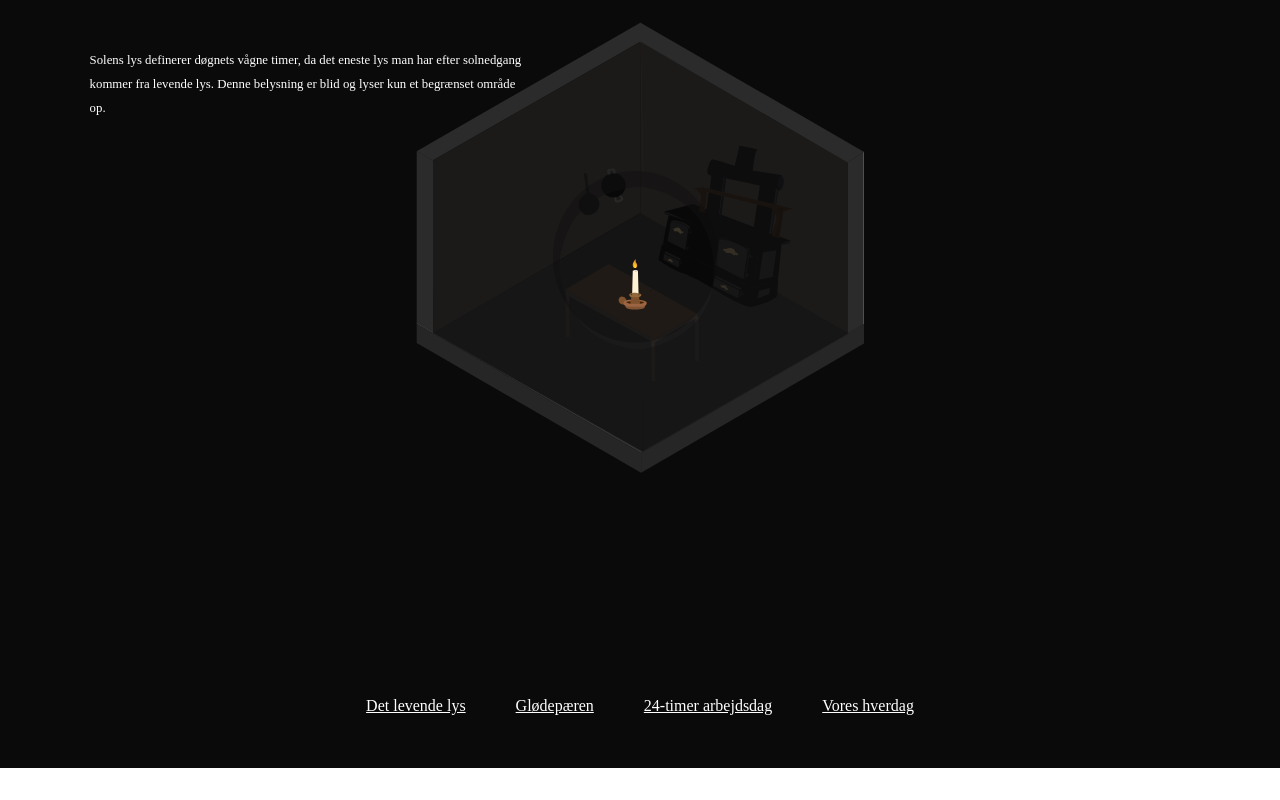
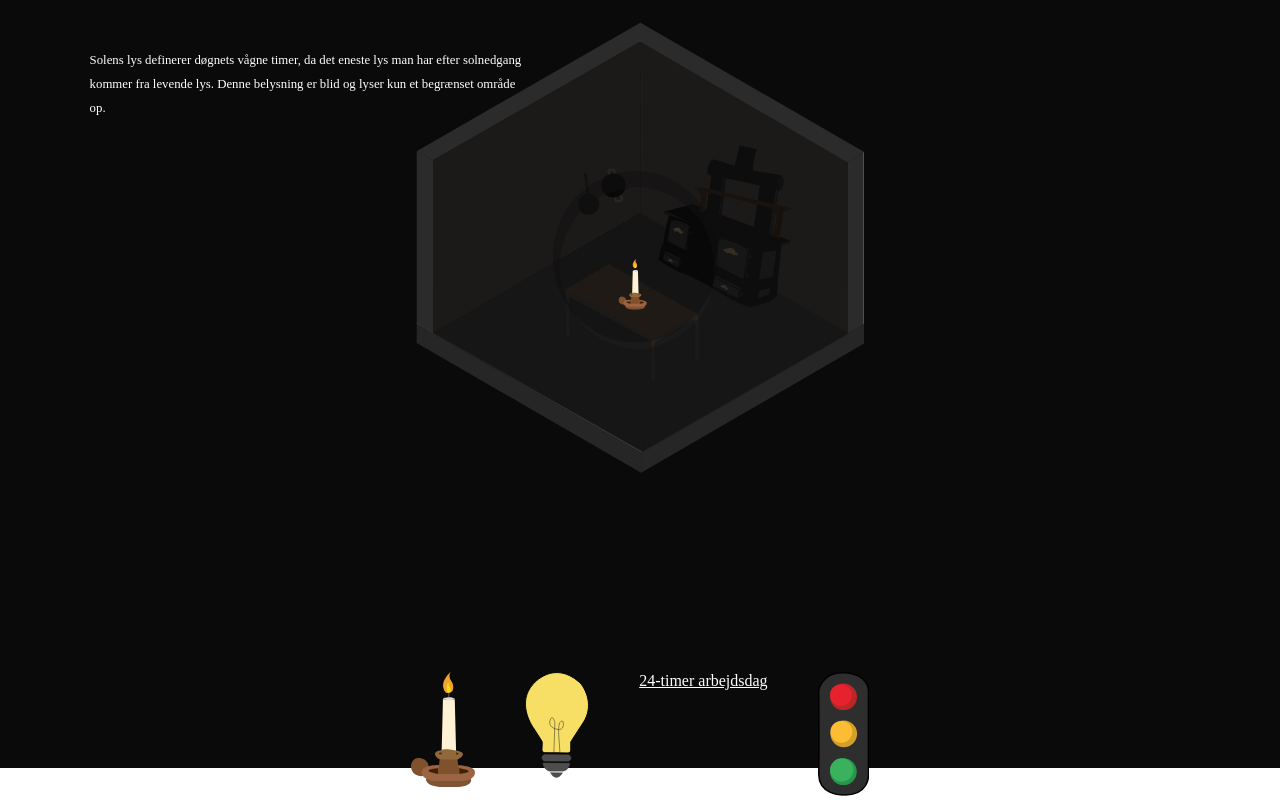
Before and after one commit to christinamj/infoscreen, a website built with Parcel: page index.html in a window 1280 px wide. Shown: the part 816-1616 px from the top of the page. Before the commit the page ends 1584 px from the top, so only its background shows below. Built offline with nearby package versions, Linux system fonts and the light colour scheme; a web font is replaced by a local one.

Commit message:
ikoner på tidslinje

```diff
--- a/index.html
+++ b/index.html
@@ -61,10 +61,10 @@
       </div>
     </main>
     <div id="punkter">
-      <a href="#stearinlys">Det levende lys</a>
-      <a href="#lampe">Glødepæren</a>
+      <a href="#stearinlys"><div class="stearinikon"></div></a>
+      <a href="#lampe"><div class="lampeikon"></div></a>
       <a href="#arbejdsdag">24-timer arbejdsdag</a>
-      <a href="#timessquare">Vores hverdag</a>
+      <a href="#timessquare"><div class="trafiklys"></div></a>
     </div>
     <script src="script.js"></script>
   </body>
--- a/sass/style.scss
+++ b/sass/style.scss
@@ -62,6 +62,7 @@ main {
 #punkter a {
   color: white;
   padding: 25px;
+  padding-top: 0;
 }
 
 // section {
@@ -239,6 +240,17 @@ rect.times0 {
   position: relative;
   top: 18vh;
   left: 14vw;
+}
+
+.lampeikon,
+.stearinikon {
+  height: 5vw;
+  width: 5vw;
+}
+
+.trafiklys {
+  height: 4vw;
+  width: 4vw;
 }
 
 // ANIMATIONER
--- a/script.js
+++ b/script.js
@@ -8,10 +8,6 @@ function start() {
   document.querySelector(".zoom_out").addEventListener("animationend", showText);
   document.querySelector("#punkter > a:nth-child(2)").addEventListener("click", secondScene);
   getJson();
-  getJson2();
-  getJson3();
-  getJson4();
-  getJson5();
 }
 
 async function getJson() {
@@ -19,32 +15,34 @@ async function getJson() {
   let response1 = await fetch("solen-01.svg");
   let mySvgData1 = await response1.text();
   document.querySelector(".sol").innerHTML = mySvgData1;
-}
 
-async function getJson2() {
-  console.log("JSON");
   let response2 = await fetch("scenestearin_stearin.svg");
   let mySvgData2 = await response2.text();
   document.querySelector("#stearin").innerHTML = mySvgData2;
-}
 
-async function getJson3() {
-  console.log("JSON");
   let response3 = await fetch("scenelampe_glodepare.svg");
   let mySvgData3 = await response3.text();
   document.querySelector(".lampescene").innerHTML = mySvgData3;
-}
 
-async function getJson4() {
   let response4 = await fetch("scene3_elements.svg");
   let mySvgData4 = await response4.text();
   document.querySelector(".arbejdescene").innerHTML = mySvgData4;
-}
 
-async function getJson5() {
   let response5 = await fetch("times_times2-01.svg");
   let mySvgData5 = await response5.text();
   document.querySelector(".timesscene").innerHTML = mySvgData5;
+
+  let response6 = await fetch("trafik_trafik.svg");
+  let mySvgData6 = await response6.text();
+  document.querySelector(".trafiklys").innerHTML = mySvgData6;
+
+  let response7 = await fetch("lampen_lampen.svg");
+  let mySvgData7 = await response7.text();
+  document.querySelector(".lampeikon").innerHTML = mySvgData7;
+
+  let response8 = await fetch("stearinlys_stearinlys.svg");
+  let mySvgData8 = await response8.text();
+  document.querySelector(".stearinikon").innerHTML = mySvgData8;
 }
 
 function showText() {
```
Also changed, not shown: static/lampen_lampen.svg (added), static/stearinlys_stearinlys.svg (added), static/trafik_Tegnebræt 1.svg (added), static/trafik_trafik.svg (added).
